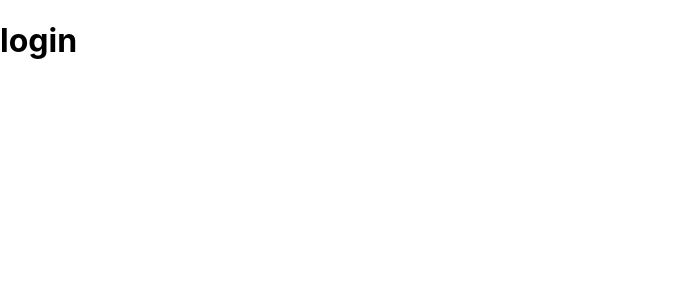
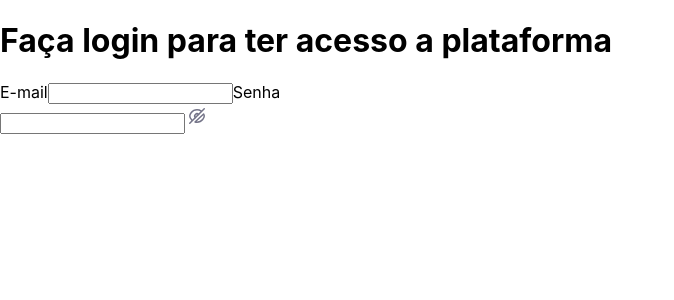
Before and after one commit to ViniciusEvans/Desafio-Clarke-Energia, a React (Vite) app: page /login in a window 1280 px wide. Shown: the top 300 px of the page, without its empty margins (0-674 px from the left). Built offline with nearby package versions, Linux system fonts and the light colour scheme.

Commit message:
nomeando corretamente o componente de registro

```diff
--- a/src/pages/login/index.jsx
+++ b/src/pages/login/index.jsx
@@ -1,10 +1,22 @@
+import { useState } from 'react';
 import './style.scss';
-
+import { InputEmail, InputPassword } from '../../components/inputs';
 function Login() {
+  const [passwordValue, setPasswordValue] = useState('');
+  const [emailValue, setEmailValue] = useState('');
   return (
-  <div className="login">
-    <h1>login</h1>
-  </div> );
+    <div className="login">
+      <div className="container-login">
+        <div className="title">
+          <h1>Faça login para ter acesso a plataforma</h1>
+        </div>
+        <div className="form">
+          <InputEmail></InputEmail>
+          <InputPassword></InputPassword>
+        </div>
+      </div>
+    </div>
+  );
 }
 
 export default Login;
--- a/src/pages/logout/index.jsx
+++ /dev/null
@@ -1,11 +0,0 @@
-import './style.scss';
-
-function LogOut() {
-  return (
-    <div className="logout">
-      <h1>Logout</h1>
-    </div>
-   );
-}
-
-export default LogOut;
--- /dev/null
+++ b/src/pages/singup/index.jsx
@@ -0,0 +1,11 @@
+import './style.scss';
+
+function Singup() {
+  return (
+    <div className="Singup">
+      <h1>Singup</h1>
+    </div>
+  );
+}
+
+export default Singup;
--- a/src/rotas.jsx
+++ b/src/rotas.jsx
@@ -1,17 +1,16 @@
-import { Routes, Route, useNavigate} from "react-router-dom";
-import GlobalAuthContext from "./contexts/AuthContext/contextProvider";
-import Redirecting from "./pages/redirect";
+import { Routes, Route, useNavigate } from 'react-router-dom';
+import GlobalAuthContext from './contexts/AuthContext/contextProvider';
+import Redirecting from './pages/redirect';
 import Login from './pages/login';
-import LogOut from './pages/logout';
+import Singup from './pages/Singup';
 import Dashboard from './pages/marketplace';
-
 
 function Rotas() {
   return (
-    <GlobalAuthContext value={{msg:'olá mundo'}}>
+    <GlobalAuthContext value={{ msg: 'olá mundo' }}>
       <Routes>
         <Route path="/login" element={<Login />} />
-            <Route path="/logout" element={<LogOut />} />
+        <Route path="/singup" element={<Singup />} />
         <Route path="/dashboard" element={<Dashboard />} />
         <Route path="/" element={<Redirecting />} />
       </Routes>
```
Also changed, not shown: src/pages/singup/style.scss (added). Lines whose indentation alone changed are shown as unchanged.
